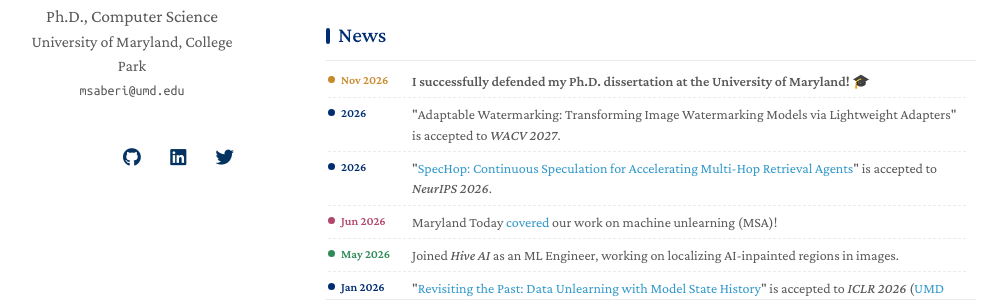
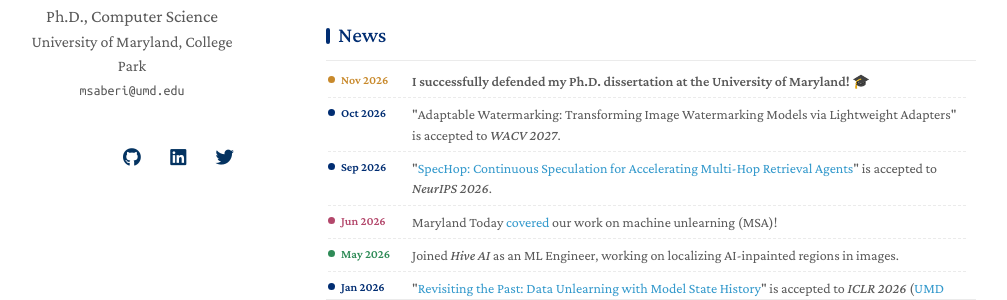
Before and after one commit to mehrdadsaberi/mehrdadsaberi.github.io, a Jekyll site: the page built from index.md, in a window 1280 px wide. Shown: the part 263-563 px from the top of the page, without its empty margins (144-1151 px from the left). Built offline with Jekyll 4.4.1, drawn with Linux system fonts in a browser that asks for light colours; nearby versions of some CDN libraries; a style sheet for code colours, icons or effects is not loaded.

Commit message:
Add acceptance months for SpecHop and Adaptable Watermarking
Co-Authored-By: Claude Opus 5.5 <noreply@anthropic.com>

```diff
--- a/_data/news.yml
+++ b/_data/news.yml
@@ -3,11 +3,11 @@
   type: milestone
   text: I successfully defended my Ph.D. dissertation at the University of Maryland! 🎓
 
-- date: 2026
+- date: Oct 2026
   type: paper
   text: '"Adaptable Watermarking: Transforming Image Watermarking Models via Lightweight Adapters" is accepted to <i>WACV 2027</i>.'
 
-- date: 2026
+- date: Sep 2026
   type: paper
   text: '"<a href="https://arxiv.org/abs/2605.21965">SpecHop: Continuous Speculation for Accelerating Multi-Hop Retrieval Agents</a>" is accepted to <i>NeurIPS 2026</i>.'
 
```
